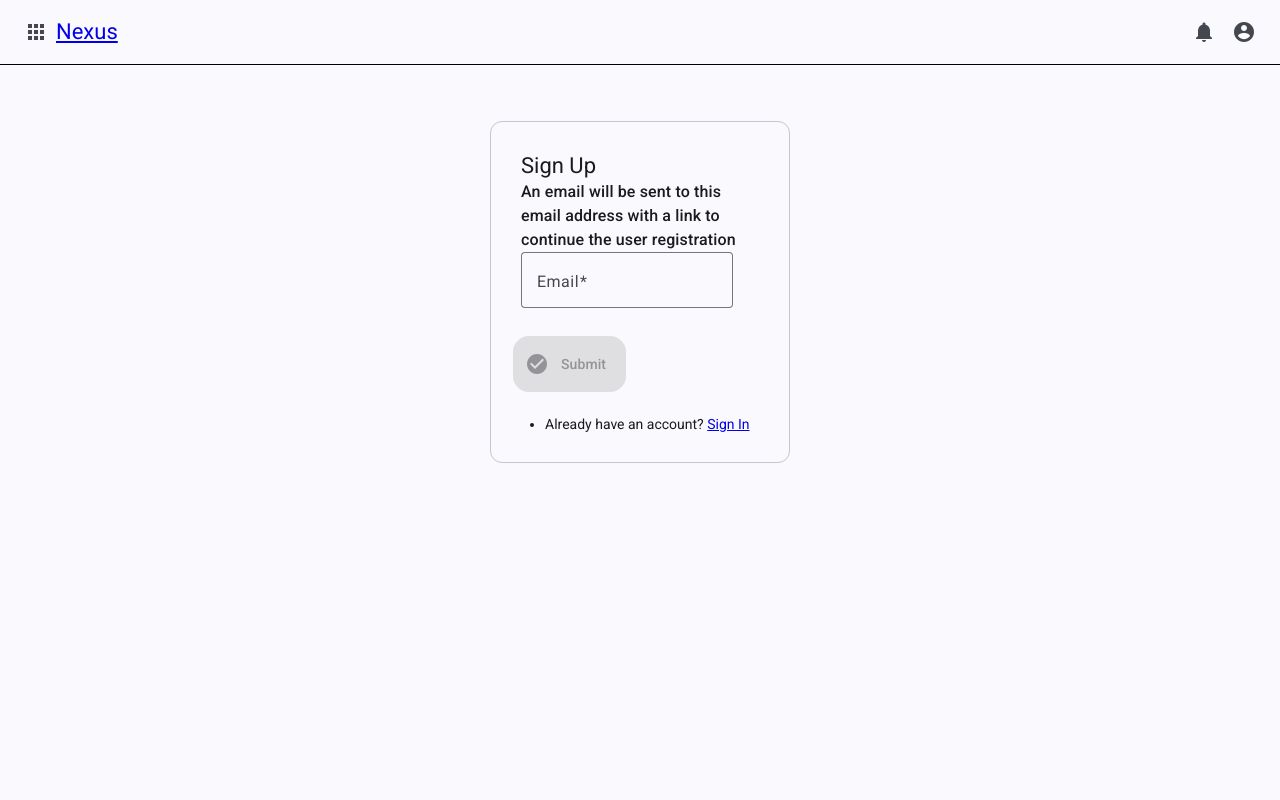
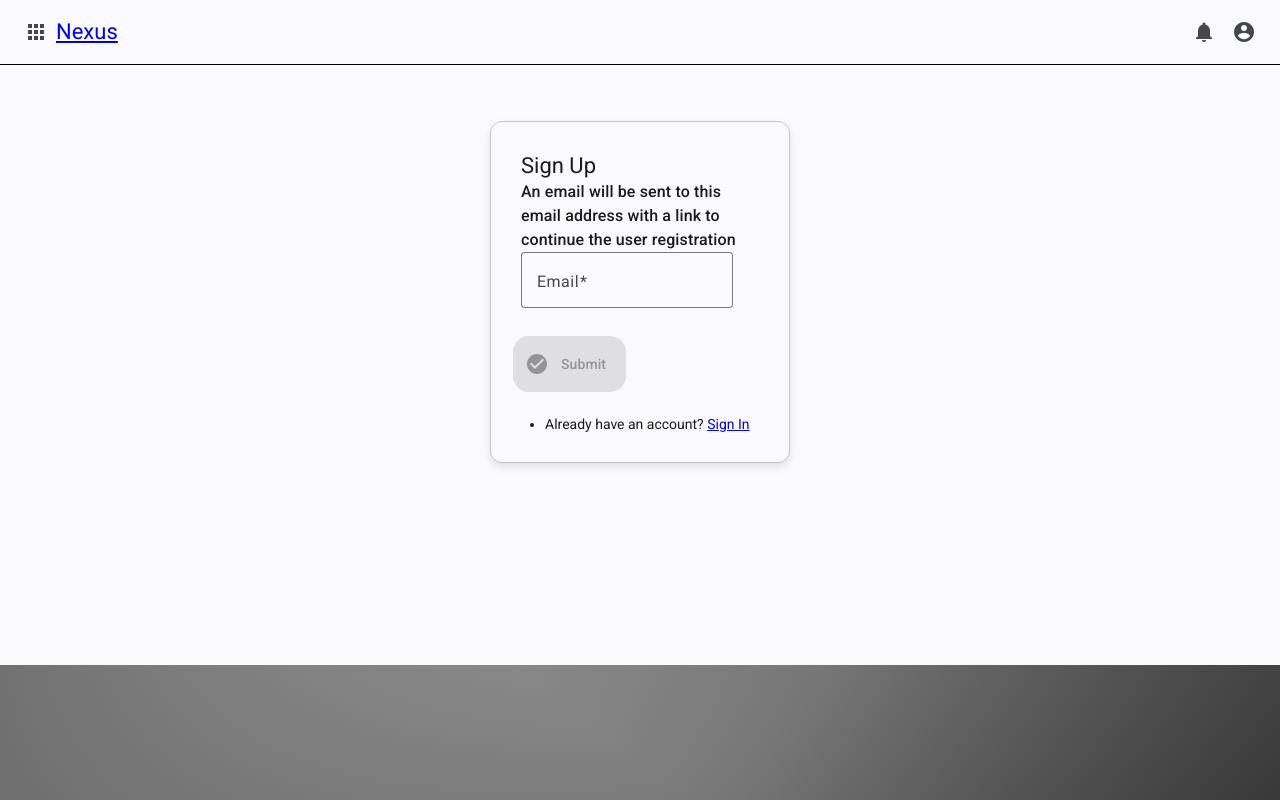
Before and after one commit to beowulf1416/nexus.ui.ng, an Angular app: page /user/sign-up in a window 1280 px wide. Built offline with nearby package versions, Linux system fonts and the light colour scheme.

Commit message:
modify styles

```diff
--- a/src/app/modules/authentication/components/sign-in/sign-in.css
+++ b/src/app/modules/authentication/components/sign-in/sign-in.css
@@ -2,4 +2,5 @@
     width: 300px;
     margin: 4em auto;
     padding: 1em;
+    box-shadow: 0 4px 8px rgba(0, 0, 0, 0.1);
 }
--- a/src/app/modules/authentication/components/sign-in/sign-in.html
+++ b/src/app/modules/authentication/components/sign-in/sign-in.html
@@ -1,5 +1,5 @@
 <div class="component component-sign-in">
-    <mat-card class="sign-in-card" appearance="outlined">
+    <mat-card class="sign-in-card box-shadow-thin" appearance="outlined">
         <div class="form-wrapper">
             <form id="form_sign_in" class="sign-in" method="post" action="" [formGroup]="component.signInForm" (ngSubmit)="sign_in()">
                 <mat-card-header>
--- a/src/app/modules/user-registration/components/email-verified/email-verified.css
+++ b/src/app/modules/user-registration/components/email-verified/email-verified.css
@@ -2,4 +2,5 @@
     width: 400px;
     margin: 4em auto;
     padding: 1em;
+    box-shadow: 0 4px 8px rgba(0, 0, 0, 0.1);
 }
--- a/src/app/modules/user-registration/components/sign-up/sign-up.css
+++ b/src/app/modules/user-registration/components/sign-up/sign-up.css
@@ -2,4 +2,5 @@
     width: 300px;
     margin: 4em auto;
     padding: 1em;
+    box-shadow: 0 4px 8px rgba(0, 0, 0, 0.1);
 }
--- a/src/styles.css
+++ b/src/styles.css
@@ -9,13 +9,34 @@ body {
     margin: 0;
     padding: 0;
     font-family: Roboto, "Helvetica Neue", sans-serif;
+    background:
+        linear-gradient(217deg, rgb(10 10 10 / 0.8), transparent 70.71%),
+        linear-gradient(127deg, rgb(20 20 20 / 0.8), transparent 70.71%),
+        linear-gradient(336deg, rgb(30 30 30 / 0.8), transparent 70.71%);
+    animation: gradient 3s ease infinite;
+}
+
+.box-shadow-thin {
+    box-shadow: 0 4px 8px rgba(0, 0, 0, 0.1);
 }
 
 .shake {
     animation: shake 0.3s;
-
     animation-iteration-count: 1;
 }
+
+@keyframes gradient {
+	0% {
+		background-position: 0% 50%;
+	}
+	50% {
+		background-position: 100% 50%;
+	}
+	100% {
+		background-position: 0% 50%;
+	}
+}
+
 
 @keyframes shake {
     0% { transform: translate(1px, 1px) rotate(0deg); }
```
